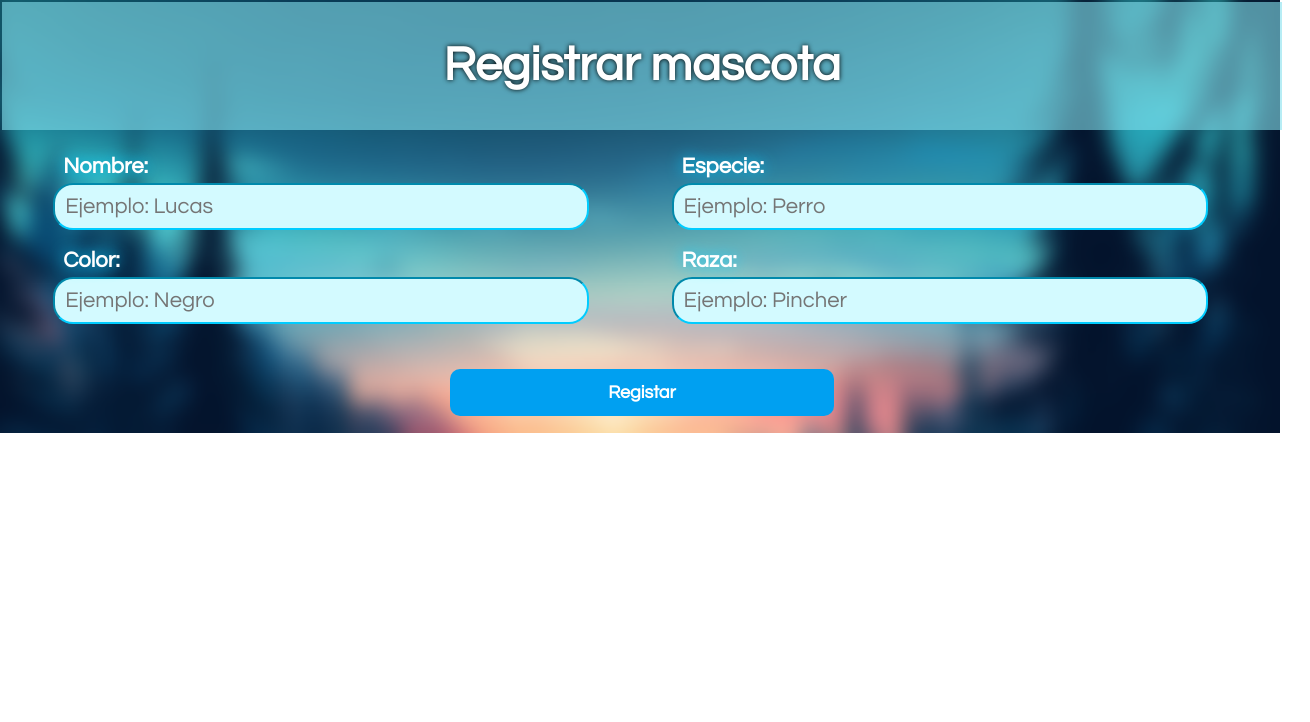
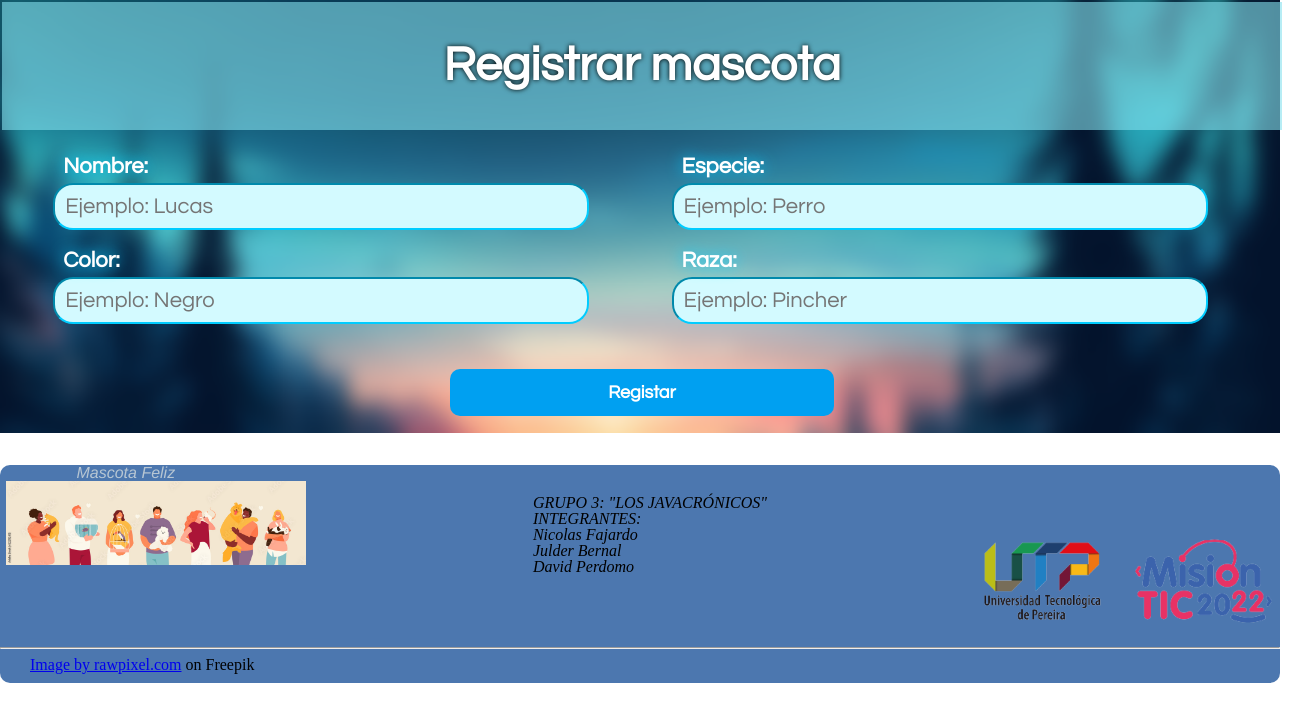
Before and after one commit to Echendi/Proyecto-Mascota-Feliz, a plain HTML site: page Presentacion/RegistroMascota.html in a window 1280 px wide. Shown: the whole page, 1310 px wide, since content can reach past the window. Drawn offline with Linux system fonts and the light colour scheme.

Commit message:
Adicion footer y estilos css

```diff
--- a/Presentacion/RegistroMascota.html
+++ b/Presentacion/RegistroMascota.html
@@ -6,6 +6,7 @@
     <meta name="viewport" content="width=device-width, initial-scale=1.0">
     <link rel="stylesheet" href="Styles/reset.css">
     <link rel="stylesheet" href="Styles/style.css">
+    <link rel="stylesheet" href="Styles/stylesFooter.css">
     <title>Registro de Mascotas</title>
 </head>
 <body>
@@ -36,5 +37,33 @@
             </fieldset>
         </form>
     </main>
+
+    <br><br>
+    <footer class="pie">
+        <div class="header">
+            <div class="logo">
+                <p> <h2>Mascota Feliz</h2></p>
+                <img src="Logo1MascotaFeliz.jpg" alt="">
+             </div>
+            <div class="integrantes">
+              <h3>GRUPO 3: "LOS JAVACRÓNICOS"</h3>
+              <h3>INTEGRANTES:</h3>
+              <ul>
+                <li> <h3>Nicolas Fajardo</h3></li>
+                <li><h3>Julder Bernal</h3></li>
+                <li><h3>David Perdomo</h3></li>
+              </ul>
+
+            </div>
+            <div class="logoUTP">
+                <img  src="logo2UTPMINTIC2022.png" alt="">
+            </div>
+
+        </div> <br><br>
+        <hr>
+        <div class="derechos">
+        <p> <a href="https://www.freepik.com/free-vector/cute-pets-illustration_16276919.htm">Image by rawpixel.com</a> on Freepik</p>
+        </div>
+    </footer>
 </body>
 </html>
--- /dev/null
+++ b/Presentacion/Styles/stylesFooter.css
@@ -0,0 +1,60 @@
+.pie {
+    background-color: #4c77af;
+    padding-bottom: 10px;
+    border-radius: 10px;
+
+  }
+
+  img {
+   width:  300px;
+     }
+
+  .logo {
+    align-items: center;
+    border-end-end-radius: 20px;
+    border-image: round;
+    width: 200px;
+    border: radius 20px;
+
+
+  }
+
+  .logo h2 {
+
+    color: rgb(183, 198, 211);
+    position: relative;
+    left: 70px;
+    font-family: 'Franklin Gothic Medium', 'Arial Narrow', Arial, sans-serif;
+    font-style: oblique;
+  }
+
+
+  .header {
+    display: flex;
+    justify-content: space-evenly;
+    gap: 240px;
+    text-justify: distribute-all-lines;
+  }
+
+  .logoUTP {
+    padding: 20px;
+    object-fit: contain;
+    position: relative;
+    top: 50px;
+    left: 20px;
+  }
+
+
+    .integrantes {
+    font-family: 'Century Gothic,CenturyGothic,AppleGothic,sans-serif';
+    font-style: oblique;
+    text-align:justify;
+    position: relative;
+    top: 30px;
+    left: 80px;
+  }
+
+  .derechos {
+    position: relative;
+    left: 30px;
+  }
```
Also changed, not shown: Presentacion/Logo1MascotaFeliz.jpg (added), Presentacion/Styles/Logo1MascotaFeliz.jpg (added), Presentacion/Styles/logo2UTPMINTIC2022.png (added), Presentacion/logo2UTPMINTIC2022.png (added).
